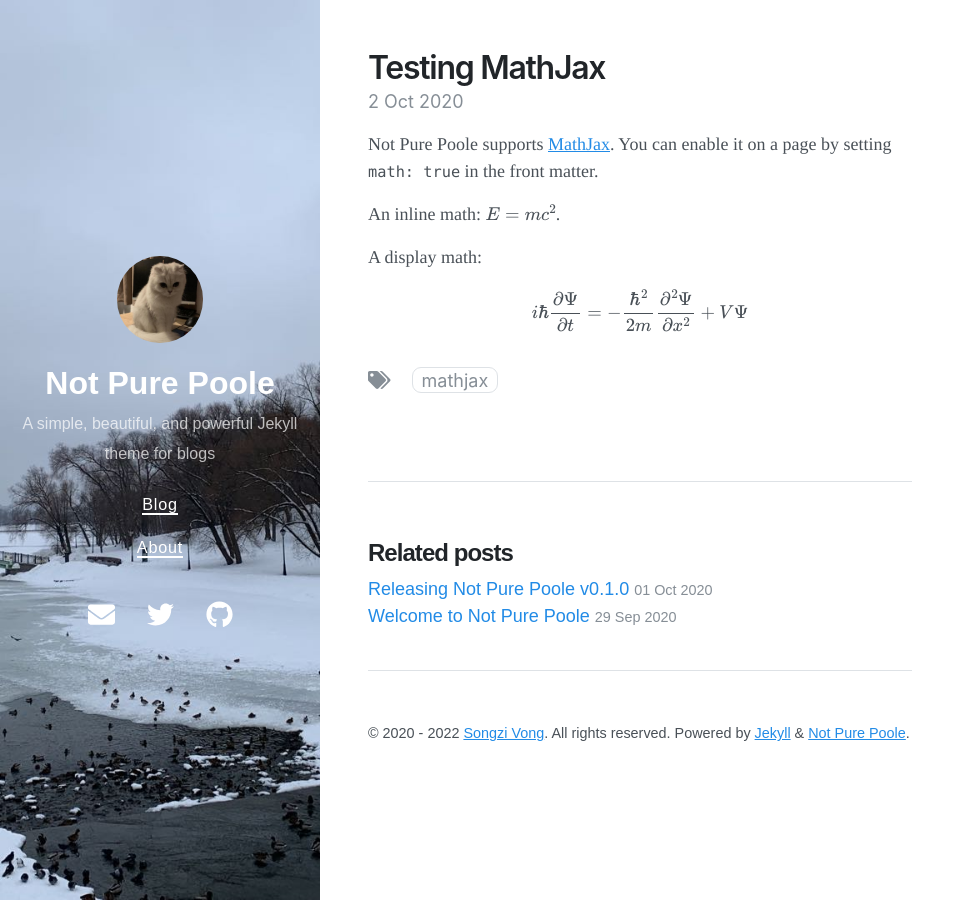
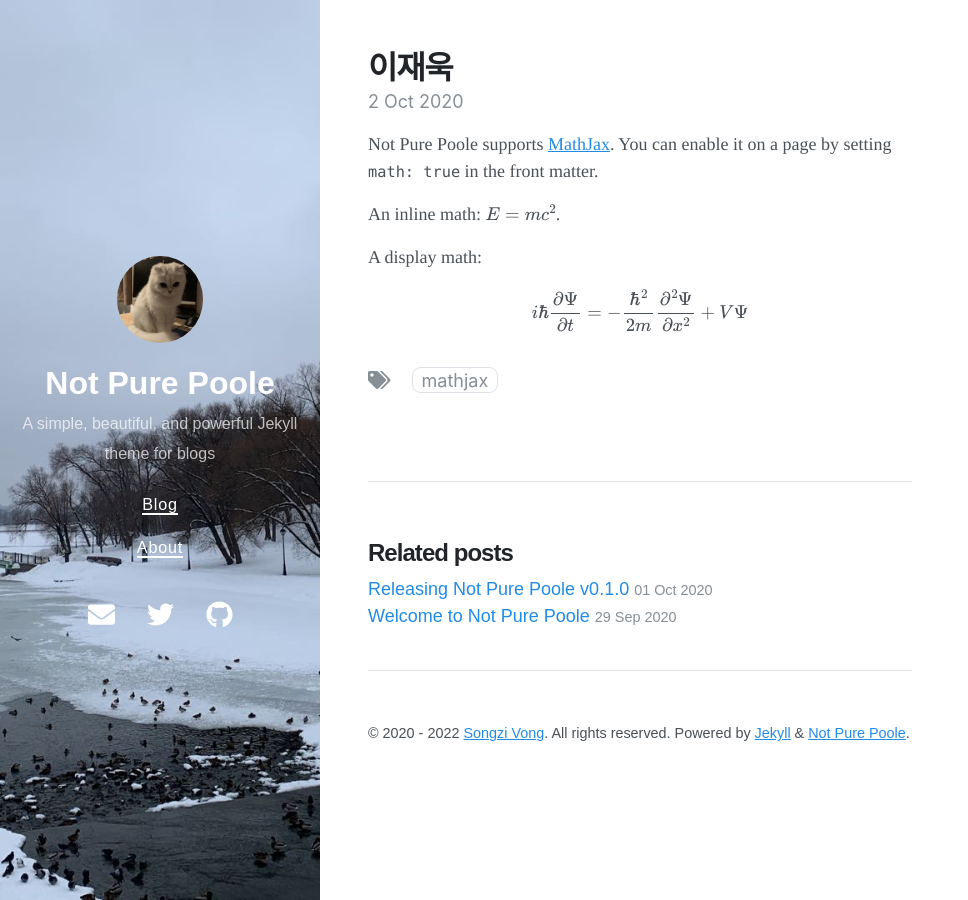
Before and after one commit to limegum07/limegum07.github.io, a Jekyll site: the page built from _posts/2020-10-02-testing-mathjax.md, in a window 1280 px wide. Shown: the whole page, without its empty margins (0-968 px from the left). Built offline with Jekyll 4.4.1, drawn with Linux system fonts in a browser that asks for light colours; nearby versions of some CDN libraries.

Commit message:
Update 2020-10-02-testing-mathjax.md

```diff
--- a/_posts/2020-10-02-testing-mathjax.md
+++ b/_posts/2020-10-02-testing-mathjax.md
@@ -1,6 +1,6 @@
 ---
 layout: post
-title: Testing MathJax
+title: 이재욱
 tags: mathjax
 math: true
 date: 2020-10-02 15:32 +0800
```
